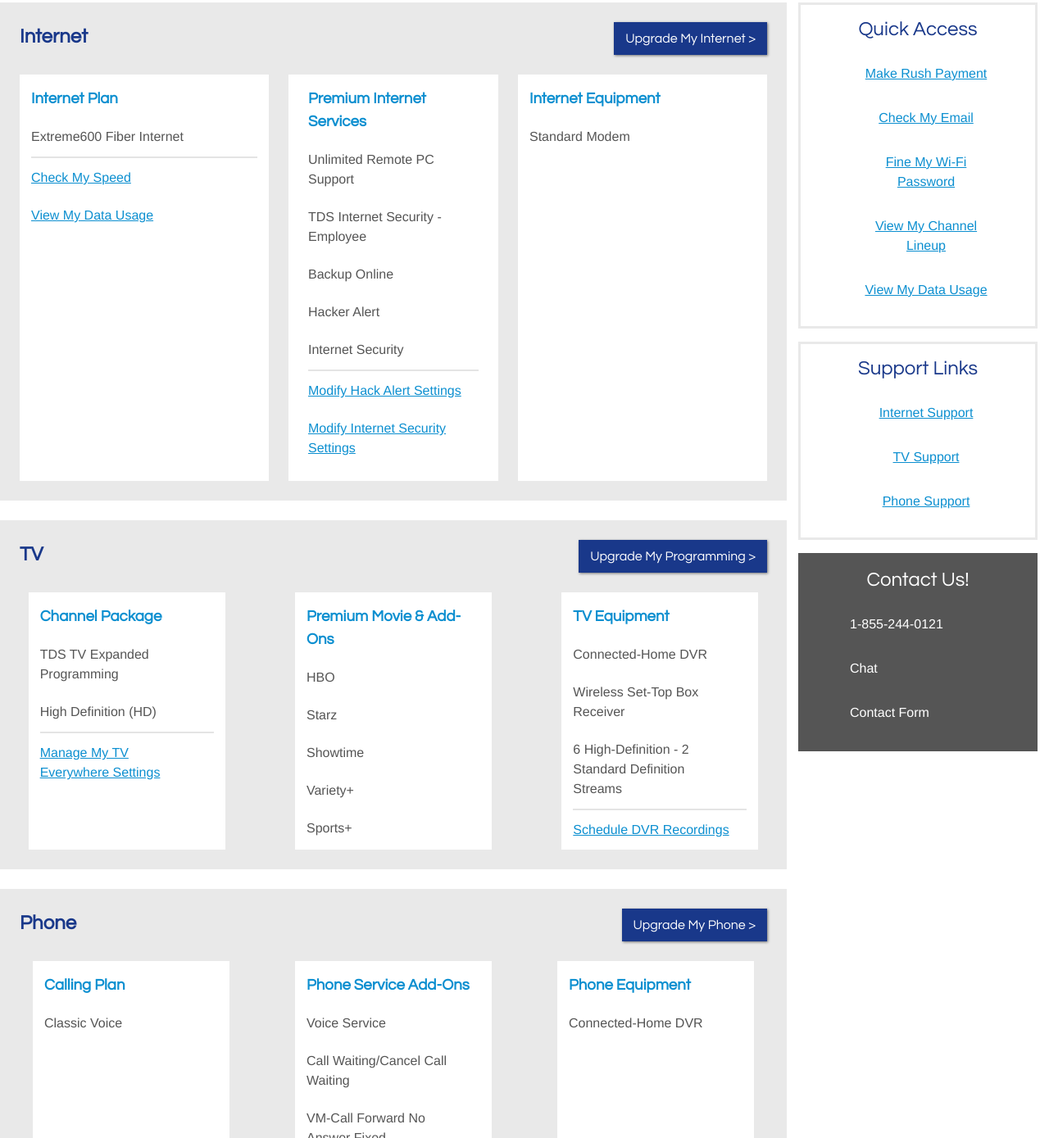
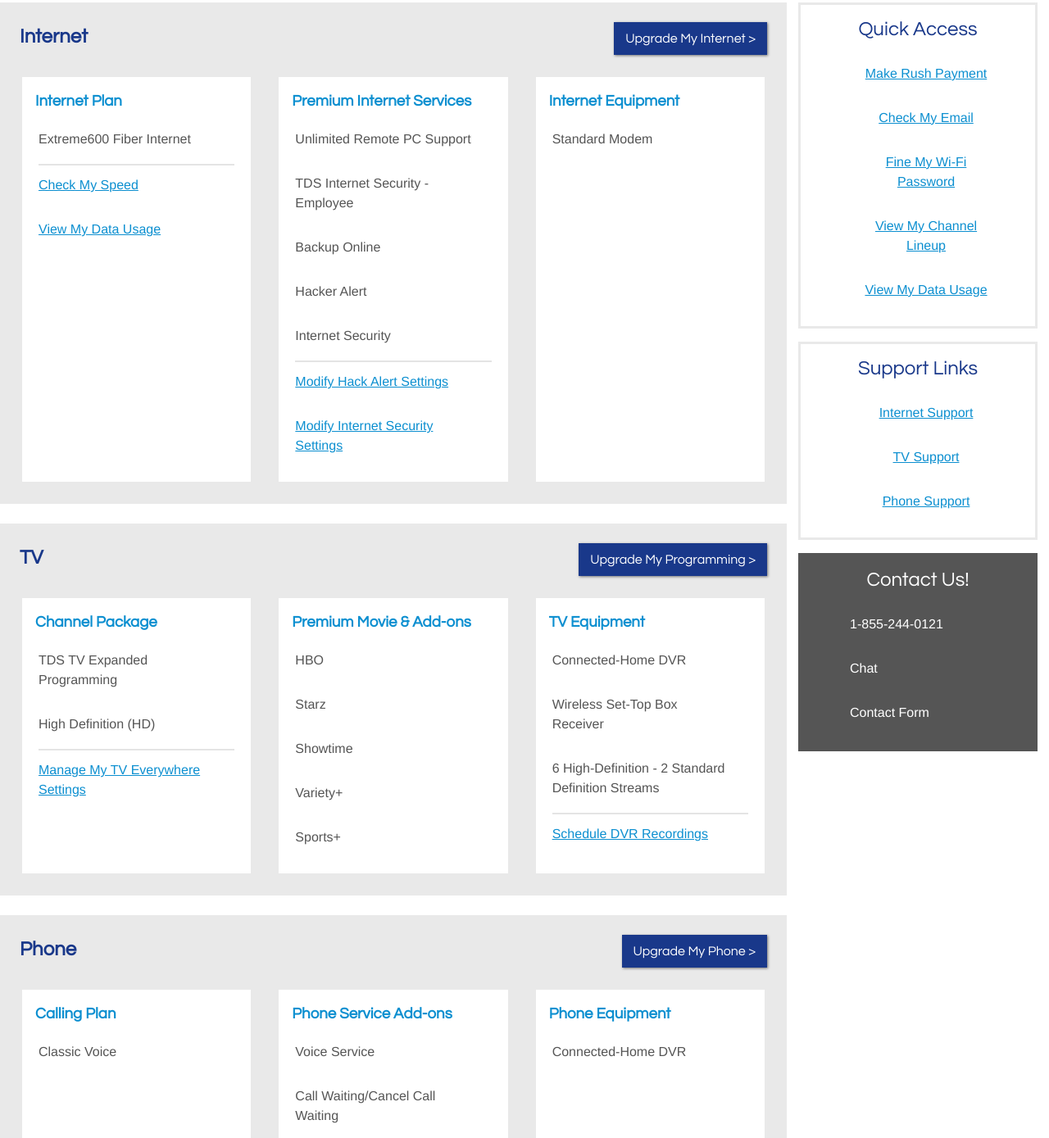
Before and after one commit to este-tea/cssportal, a plain HTML site: page html/services.html in a window 1280 px wide. Shown: the part 247-1636 px from the top of the page at 82% size. Drawn offline with Linux system fonts and the light colour scheme; a small style sheet from the web is missing; a web font is replaced by a local one.

Commit message:
reformatted 3 list sections into cards
much more responsive and fills the container properly with correct spacing

```diff
--- a/html/services.html
+++ b/html/services.html
@@ -61,49 +61,53 @@
               <div class="row">
                 <div class="col-12 bg-lt-gray">
 
-                  <div class="row pt-4 pl-4 pr-4">
+                  <div class="row pt-4 px-4">
                       <h2>Internet</h2>
                       <a href="https://tdstelecom.com/shop/packages/internet.html" class="button btn btn-primary ml-auto mb-4" role="button">Upgrade My Internet ></a>
-                      <!-- <button class="btn-primary p-2 ml-auto"><a href="https://tdstelecom.com/shop/packages/internet.html" style="color:white; text-decoration:none;">Upgrade My Internet ></a></button> -->
                   </div>
 
-                  <div class="row justify-content-around px-md-4">
+                  <div class="card-deck">
 
-                    <div class="col-md-4 bg-white mx-3 mx-md-0 mb-4">
-                      <h3 class="mt-3">Internet Plan</h3>
+                    <div class="card ml-md-4">
+                      <div class="card-title mx-3 mt-3 mb-0"><h3 class="mb-0">Internet Plan</h3></div>
 
-                      <ul class="list-group list-group-flush list-unstyled">
-                        <li class="list-group-item pl-0 pt-0" style="border-top:none; border-left:none; border-right:none;">Extreme600 Fiber Internet</li>
+                      <div class="card-body">
+                        <ul class="list-group list-group-flush list-unstyled pl-0">
+                          <li class="list-group-item pl-0 pt-0" style="border:none;">Extreme600 Fiber Internet</li>
                           <li class="list-group-item pl-0" style="border-bottom:none; border-left:none; border-right:none;"><a href="http://speedtest.tds.net/">Check My Speed</a></li>
                           <li class="list-group-item pl-0" style="border:none;"><a href="data-usage.html">View My Data Usage</a></li>
                         </ul>
                       </div>
+                    </div>
 
-                    <div class="col-md-4 px-0 px-md-4 mx-3 mx-md-0 mb-4">
-                      <div class="bg-white px-4 py-3">
-                        <h3>Premium Internet Services</h3>
+                    <div class="card">
+                      <div class="card-title mx-3 mt-3 mb-0"><h3 class="mb-0">Premium Internet Services</h3></div>
 
-                        <ul class="list-group list-unstyled">
+                      <div class="card-body">
+                        <ul class="list-group list-group-flush list-unstyled pl-0">
                           <li class="list-group-item pl-0 pt-0" style="border:none;">Unlimited Remote PC Support</li>
                           <li class="list-group-item pl-0" style="border:none;">TDS Internet Security - Employee</li>
                           <li class="list-group-item pl-0" style="border:none;">Backup Online</li>
                           <li class="list-group-item pl-0" style="border:none;">Hacker Alert</li>
-                          <li class="list-group-item pl-0" style="border-top:none; border-left:none; border-right:none;">Internet Security</li>
+                          <li class="list-group-item pl-0" style="border:none;">Internet Security</li>
                           <li class="list-group-item pl-0" style="border-bottom:none; border-left:none; border-right:none;"><a href="http://hackeralert.tds.net/">Modify Hack Alert Settings</a></li>
                           <li class="list-group-item pl-0" style="border:none;"><a href="internet-security.html">Modify Internet Security Settings</a></li>
                         </ul>
                       </div>
                     </div>
 
-                    <div class="col-md-4 bg-white mx-3 mx-md-0 mb-4">
-                      <h3 class="mt-3">Internet Equipment</h3>
+                    <div class="card mr-md-4">
+                      <div class="card-title mx-3 mt-3 mb-0"><h3 class="mb-0">Internet Equipment</h3></div>
 
-                      <ul class="list-group list-group-flush list-unstyled">
+                      <div class="card-body">
+                        <ul class="list-group list-group-flush list-unstyled pl-0">
                           <li class="list-group-item pl-0 pt-0" style="border:none;">Standard Modem</li>
                         </ul>
                       </div>
+                    </div>
 
                   </div>
+
                 </div>
               </div>
               <!-- END internet content plugin -->
@@ -112,28 +116,30 @@
               <div class="row">
                 <div class="col-12 bg-lt-gray mt-4">
 
-                  <div class="row pt-4 pl-4 pr-4">
+                  <div class="row pt-4 px-4">
                       <h2>TV</h2>
                       <a href="https://tdstelecom.com/shop/packages/tv.html" class="button btn btn-primary ml-auto mb-4" role="button">Upgrade My Programming ></a>
-                      <!-- <button class="btn-primary p-2 ml-auto"><a href="https://tdstelecom.com/shop/packages/tv.html" style="color:white; text-decoration:none;">Upgrade My Programming ></a></button> -->
                   </div>
 
-                  <div class="row justify-content-around">
+                  <div class="card-deck">
 
-                    <div class="col-md-3 bg-white mx-3 mx-md-0 mb-4 detail-list">
-                      <h3 class="mt-3 d-flex">Channel Package</h3>
+                    <div class="card ml-md-4">
+                      <div class="card-title mx-3 mt-3 mb-0"><h3 class="mb-0">Channel Package</h3></div>
 
-                      <ul class="list-group list-group-flush list-unstyled">
+                      <div class="card-body">
+                        <ul class="list-group list-group-flush list-unstyled pl-0">
                           <li class="list-group-item pl-0 pt-0" style="border:none;">TDS TV Expanded Programming</li>
-                        <li class="list-group-item pl-0" style="border-top:none; border-left:none; border-right:none;">High Definition (HD)</li>
+                          <li class="list-group-item pl-0" style="border:none;">High Definition (HD)</li>
                           <li class="list-group-item pl-0" style="border-bottom:none; border-left:none; border-right:none;"><a href="tv-plus-personal.html">Manage My TV Everywhere Settings</a></li>
                         </ul>
                       </div>
+                    </div>
 
-                    <div class="col-md-3 bg-white mx-3 mb-4 detail-list">
-                      <h3 class="mt-3 d-flex">Premium Movie & Add-Ons</h3>
+                    <div class="card">
+                      <div class="card-title mx-3 mt-3 mb-0"><h3 class="mb-0">Premium Movie & Add-ons</h3></div>
 
-                      <ul class="list-group list-unstyled">
+                      <div class="card-body">
+                        <ul class="list-group list-group-flush list-unstyled pl-0">
                           <li class="list-group-item pl-0 pt-0" style="border:none;">HBO</li>
                           <li class="list-group-item pl-0" style="border:none;">Starz</li>
                           <li class="list-group-item pl-0" style="border:none;">Showtime</li>
@@ -141,19 +147,23 @@
                           <li class="list-group-item pl-0" style="border:none;">Sports+</li>
                         </ul>
                       </div>
+                    </div>
 
-                    <div class="col-md-3 bg-white mx-3 mx-md-0 mb-4 detail-list">
-                      <h3 class="mt-3 d-flex">TV Equipment</h3>
+                    <div class="card mr-md-4">
+                      <div class="card-title mx-3 mt-3 mb-0"><h3 class="mb-0">TV Equipment</h3></div>
 
-                      <ul class="list-group list-group-flush list-unstyled">
+                      <div class="card-body">
+                        <ul class="list-group list-group-flush list-unstyled pl-0">
                           <li class="list-group-item pl-0 pt-0" style="border:none;">Connected-Home DVR</li>
                           <li class="list-group-item pl-0" style="border:none;">Wireless Set-Top Box Receiver</li>
-                        <li class="list-group-item pl-0" style="border-top:none; border-left:none; border-right:none;">6 High-Definition - 2 Standard Definition Streams</li>
+                          <li class="list-group-item pl-0" style="border:none;">6 High-Definition - 2 Standard Definition Streams</li>
                           <li class="list-group-item pl-0" style="border-bottom:none; border-left:none; border-right:none;"><a href="https://onlinedvr.tdstv.com">Schedule DVR Recordings</a></li>
                         </ul>
                       </div>
+                    </div>
 
                   </div>
+
                 </div>
               </div>
               <!-- END tv content plugin -->
@@ -162,26 +172,28 @@
               <div class="row">
                 <div class="col-12 bg-lt-gray mt-4">
 
-                  <div class="row pt-4 pl-4 pr-4">
+                  <div class="row pt-4 px-4">
                       <h2>Phone</h2>
                       <a href="https://tdstelecom.com/shop/packages/phone.html" class="button btn btn-primary ml-auto mb-4" role="button">Upgrade My Phone ></a>
-                      <!-- <button class="btn-primary p-2 ml-auto"><a href="https://tdstelecom.com/shop/packages/phone.html" style="color:white; text-decoration:none;">Upgrade My Phone ></a></button> -->
                   </div>
 
-                  <div class="row justify-content-around">
+                  <div class="card-deck">
 
-                    <div class="col-md-3 bg-white mx-sm-3 mb-4">
-                      <h3 class="mt-3">Calling Plan</h3>
+                    <div class="card ml-md-4">
+                      <div class="card-title mx-3 mt-3 mb-0"><h3 class="mb-0">Calling Plan</h3></div>
 
-                      <ul class="list-group list-group-flush list-unstyled">
+                      <div class="card-body">
+                        <ul class="list-group list-group-flush list-unstyled pl-0">
                           <li class="list-group-item pl-0 pt-0" style="border:none;">Classic Voice</li>
                         </ul>
                       </div>
+                    </div>
 
-                    <div class="col-md-3 bg-white mx-3 mb-4">
-                      <h3 class="mt-3">Phone Service Add-Ons</h3>
+                    <div class="card">
+                      <div class="card-title mx-3 mt-3 mb-0"><h3 class="mb-0">Phone Service Add-ons</h3></div>
 
-                      <ul class="list-group list-unstyled">
+                      <div class="card-body">
+                        <ul class="list-group list-group-flush list-unstyled pl-0">
                           <li class="list-group-item pl-0 pt-0" style="border:none;">Voice Service</li>
                           <li class="list-group-item pl-0" style="border:none;">Call Waiting/Cancel Call Waiting</li>
                           <li class="list-group-item pl-0" style="border:none;">VM-Call Forward No Answer Fixed</li>
@@ -192,38 +204,40 @@
                           <li class="list-group-item pl-0" style="border:none;">VM-Call Forward Busy Fixed</li>
                         </ul>
                       </div>
+                    </div>
 
-                    <div class="col-md-3 bg-white mx-sm-3 mb-4">
-                      <h3 class="mt-3">Phone Equipment</h3>
+                    <div class="card mr-md-4">
+                      <div class="card-title mx-3 mt-3 mb-0"><h3 class="mb-0">Phone Equipment</h3></div>
 
-                      <ul class="list-group list-group-flush list-unstyled">
+                      <div class="card-body">
+                        <ul class="list-group list-group-flush list-unstyled pl-0">
                           <li class="list-group-item pl-0 pt-0" style="border:none;">Connected-Home DVR</li>
                         </ul>
                       </div>
+                    </div>
 
                   </div>
+
                 </div>
               </div>
               <!-- END phone content plugin -->
 
               <!-- second phone content plugin -->
               <div class="row bg-lt-gray mt-4 pt-4 px-4">
+                <h2>Phone</h2>
 
-                <h2>Phone</h2>
                   <div class="alert alert-info" role="alert">
                     <p>Need flexible and affordable calling plans?</p>
                   </div>
+
                   <a href="https://tdstelecom.com/shop/packages/phone.html" class="button btn btn-secondary mb-4 tds-icon tds-caret-right" role="button">Shop for Phone Service</a>
-                <!-- <button class="btn btn-info tds-icon tds-caret-right"><a href="https://tdstelecom.com/shop/packages/phone.html" style="color:white; text-decoration:none;">Shop for Phone Services</a></button> -->
-
               </div>
               <!-- END second phone content plugin -->
 
             </div>
 
-
             <!-- aside -->
-            <div class="col-lg-3 col-md-12 mt-lg-0 mt-sm-4">
+            <div class="col-lg-3 col-md-12 mt-md-0 mt-4">
               <div class="resource-cards card-deck">
 
                 <div class="card col-md">
```
Also changed, not shown: static/css/portal_style.css. Lines whose indentation alone changed are shown as unchanged.
